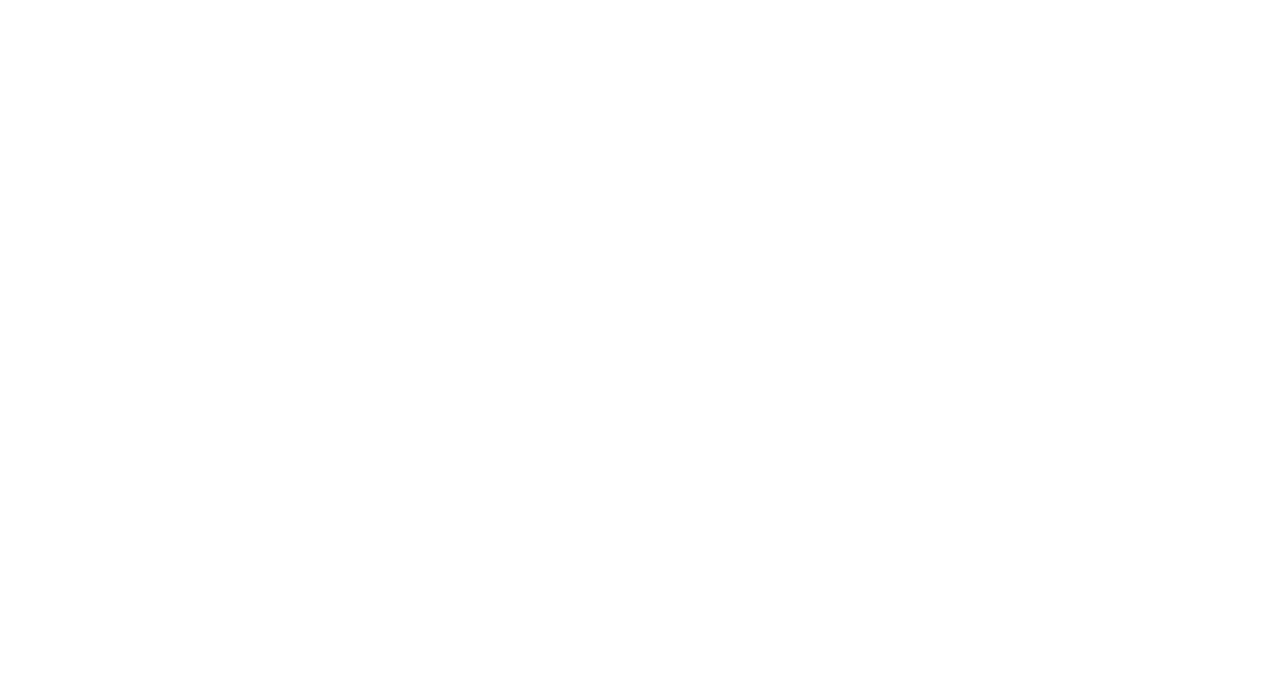
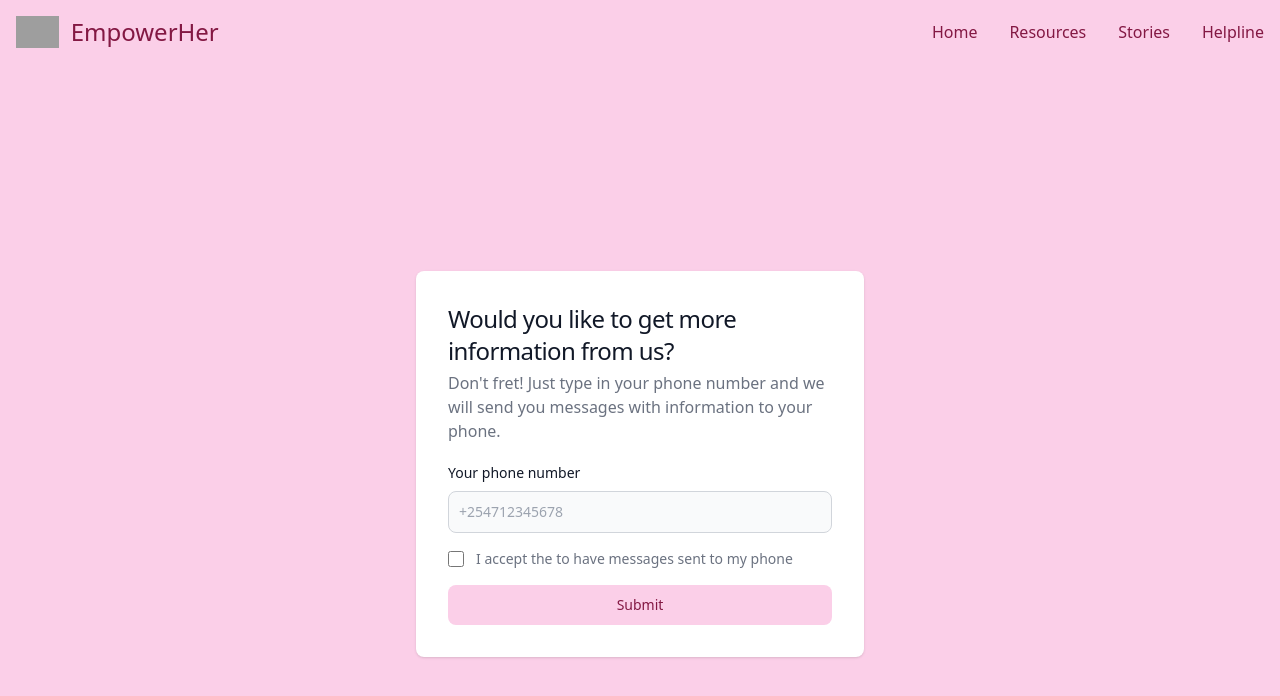
Before and after one commit to changach-3000/empowerher, a React (Create React App) app: page /helpline in a window 1280 px wide. Before the commit this address had no page. Shown: the top 696 px of the page. Built offline with nearby package versions, Linux system fonts and the light colour scheme; grey boxes are pictures that could not be loaded.

Commit message:
add routes

```diff
--- a/src/App.js
+++ b/src/App.js
@@ -5,6 +5,9 @@
 import NextSteps from "./pages/NextSteps";
 import Hospitals from "./pages/Hospitals";
 import Shelters from "./pages/Shelters";
+import {SimpleForm} from "./pages/Counselling";
+import Helpline from "./pages/Helpline";
+
 
 function App() {
   return (
@@ -17,6 +20,8 @@
           <Route path="stories" element={<NextSteps />}/>
           <Route path="hospitals" element={<Hospitals/>}/>
           <Route path="shelters" element={<Shelters/>}/>
+          <Route path="counselling" element={<SimpleForm/>}/>
+          <Route path="helpline" element={<Helpline/>}/>
           </Route>
         </Routes>
       </BrowserRouter>
```
